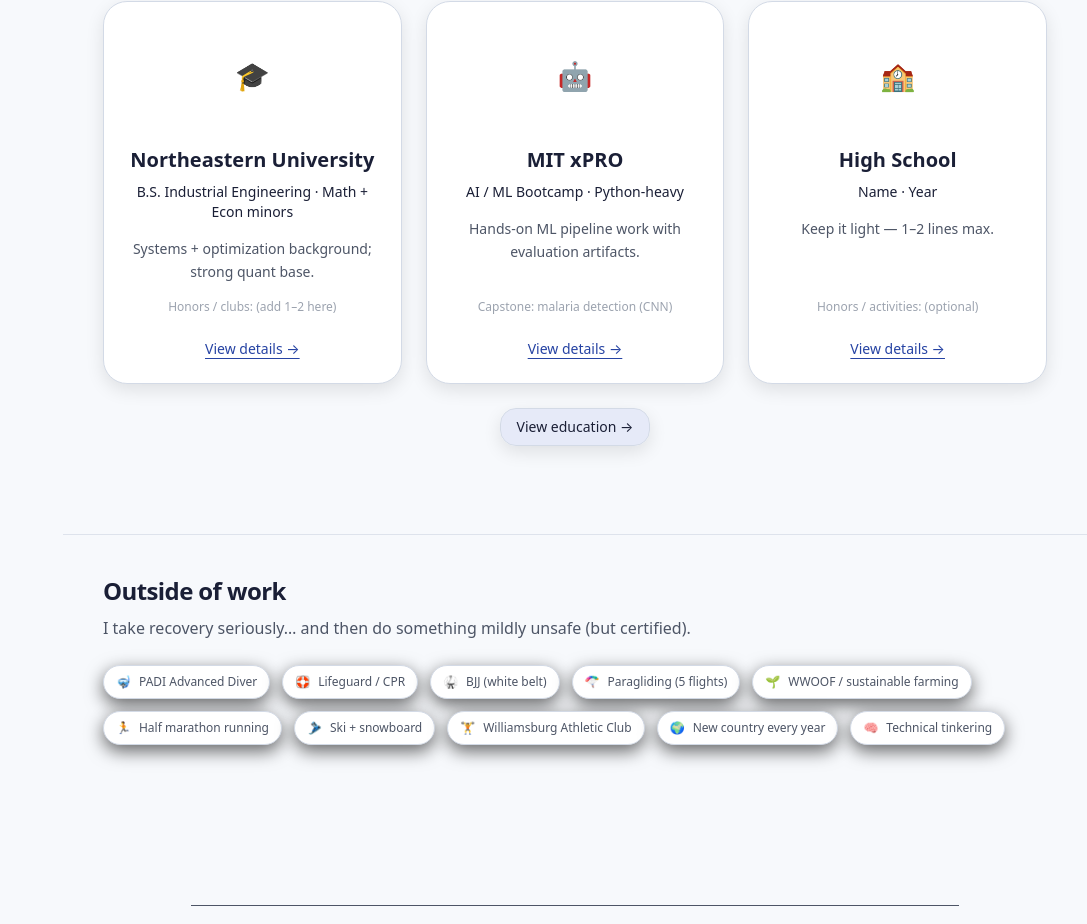
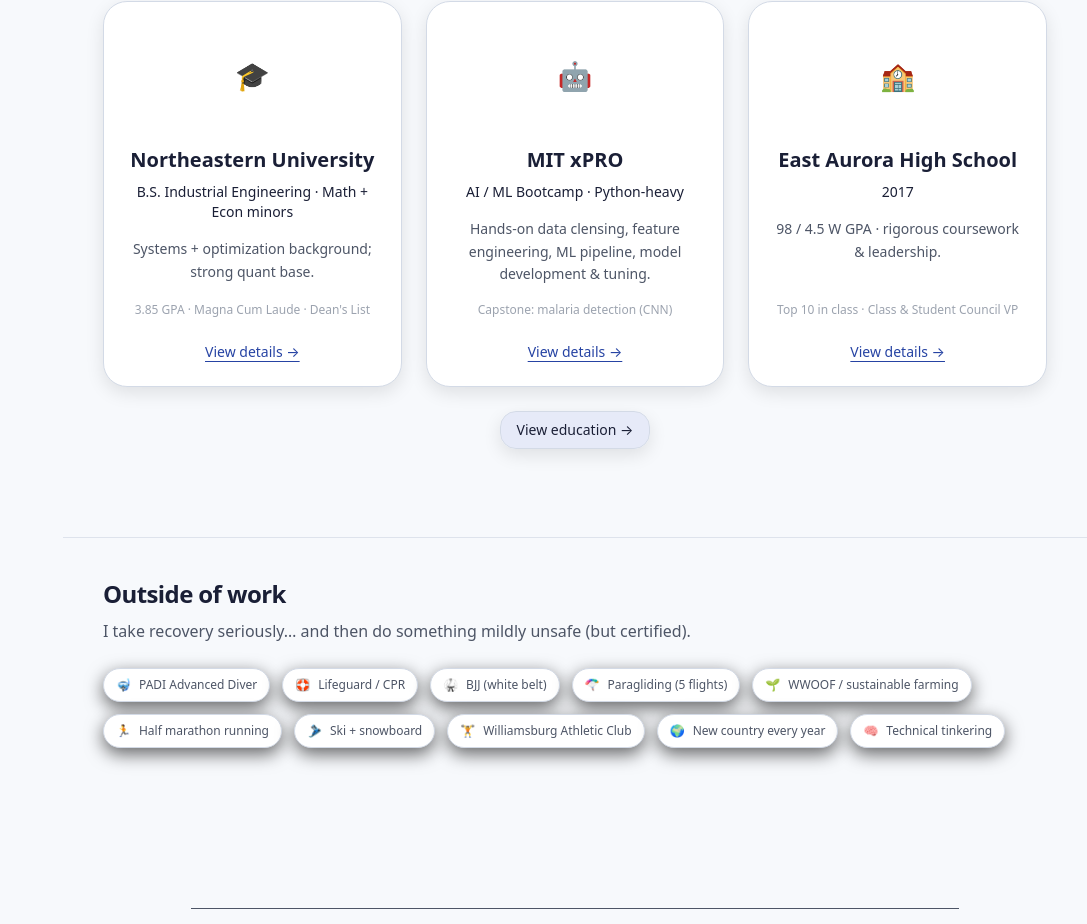
Before and after one commit to avelayud/my-portfolio, a Next.js app: page / in a window 1280 px wide. Shown: the part 2117-3041 px from the top of the page, without its empty margins (193-1280 px from the left). Built offline with nearby package versions, Linux system fonts and the light colour scheme.

Commit message:
Update wording on overview page

```diff
--- a/app/page.tsx
+++ b/app/page.tsx
@@ -147,12 +147,12 @@
         icon: "🎓",
         school: "Northeastern University",
         meta: "B.S. Industrial Engineering · Math + Econ minors",
-        footer: "Honors / clubs: (add 1–2 here)",
+        footer: "3.85 GPA · Magna Cum Laude · Dean's List",
         summary: "Systems + optimization background; strong quant base.",
         bullets: [
-          "Coursework: optimization, stochastic models, operations research, statistics.",
+          "Coursework: stochastics, calculus 3, operations research, database engineering, human machine systems, statistics.",
           "Built comfort translating real-world mess into structured models and decisions.",
-          "Leadership: (add 1–2 crisp bullets that matter).",
+          "Leadership: Dean's List, Under Research Assistant, Engineering Capstone Project Lead.",
         ],
       },
       {
@@ -161,7 +161,7 @@
         school: "MIT xPRO",
         meta: "AI / ML Bootcamp · Python-heavy",
         footer: "Capstone: malaria detection (CNN)",
-        summary: "Hands-on ML pipeline work with evaluation artifacts.",
+        summary: "Hands-on data clensing, feature engineering, ML pipeline, model development & tuning.",
         bullets: [
           "End-to-end ML pipeline: preprocessing → training → evaluation.",
           "Iterated with regularization + early stopping; tracked metrics carefully.",
@@ -171,11 +171,18 @@
       {
         id: "hs",
         icon: "🏫",
-        school: "High School",
-        meta: "Name · Year",
-        footer: "Honors / activities: (optional)",
-        summary: "Keep it light — 1–2 lines max.",
-        bullets: ["(Optional) 1–2 bullets only.", "(Keep it short)."],
+        school: "East Aurora High School",
+        meta: "2017",
+        footer: "Top 10 in class · Class & Student Council VP",
+        summary: "98 / 4.5 W GPA · rigorous coursework & leadership.",
+        bullets: [
+          "Honors: Top 10 in class, Honor Roll all semesters, Volunteer Service Award",
+          "AP Classes: Statistics, Calc AB & BC, Chemistry, Economics, Government, Language & Composition, World History, US History, Spanish",
+          "Leadership: Class VP, Student Council VP",
+          "Clubs: Key Club President, Model UN Delegate, Musical Stage Crew Lead, Math Team",
+          "Sports: Varisty Soccer, Tennis, Track"
+
+        ],
       },
     ],
     []
```
